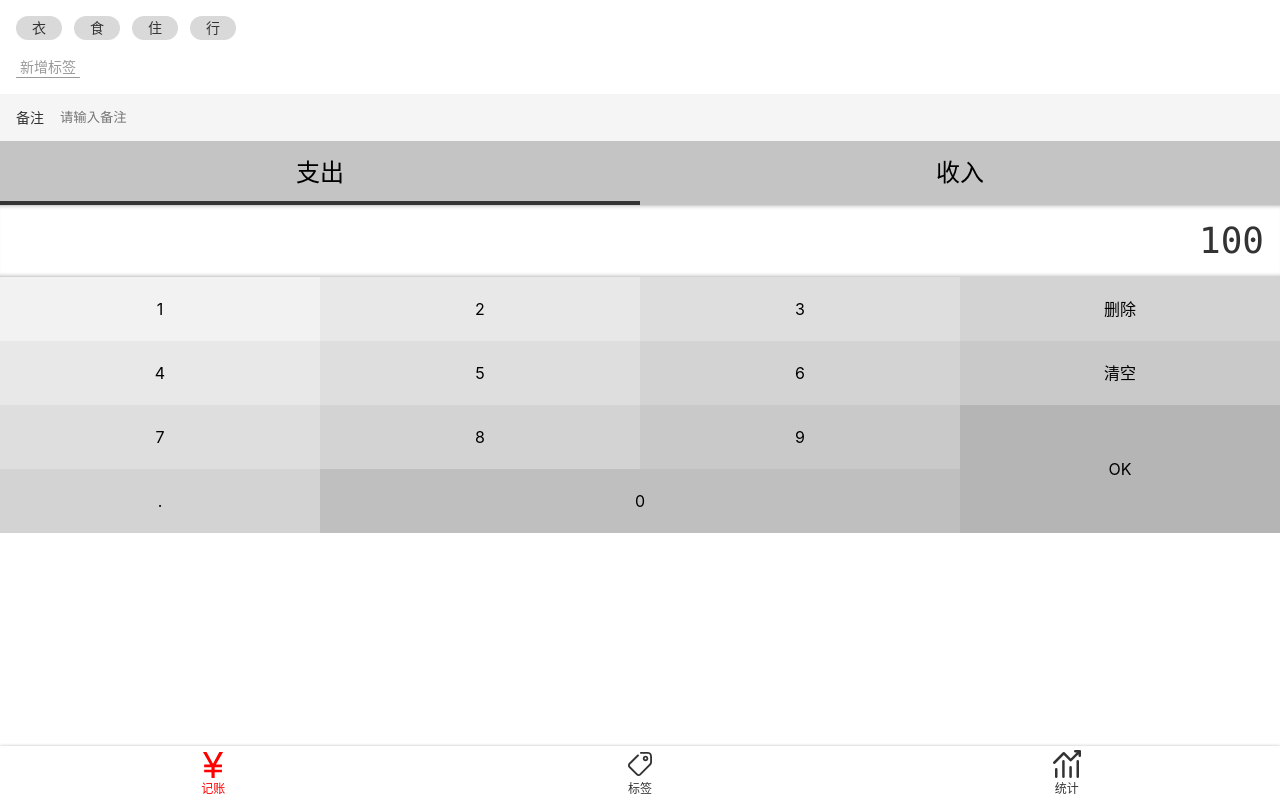
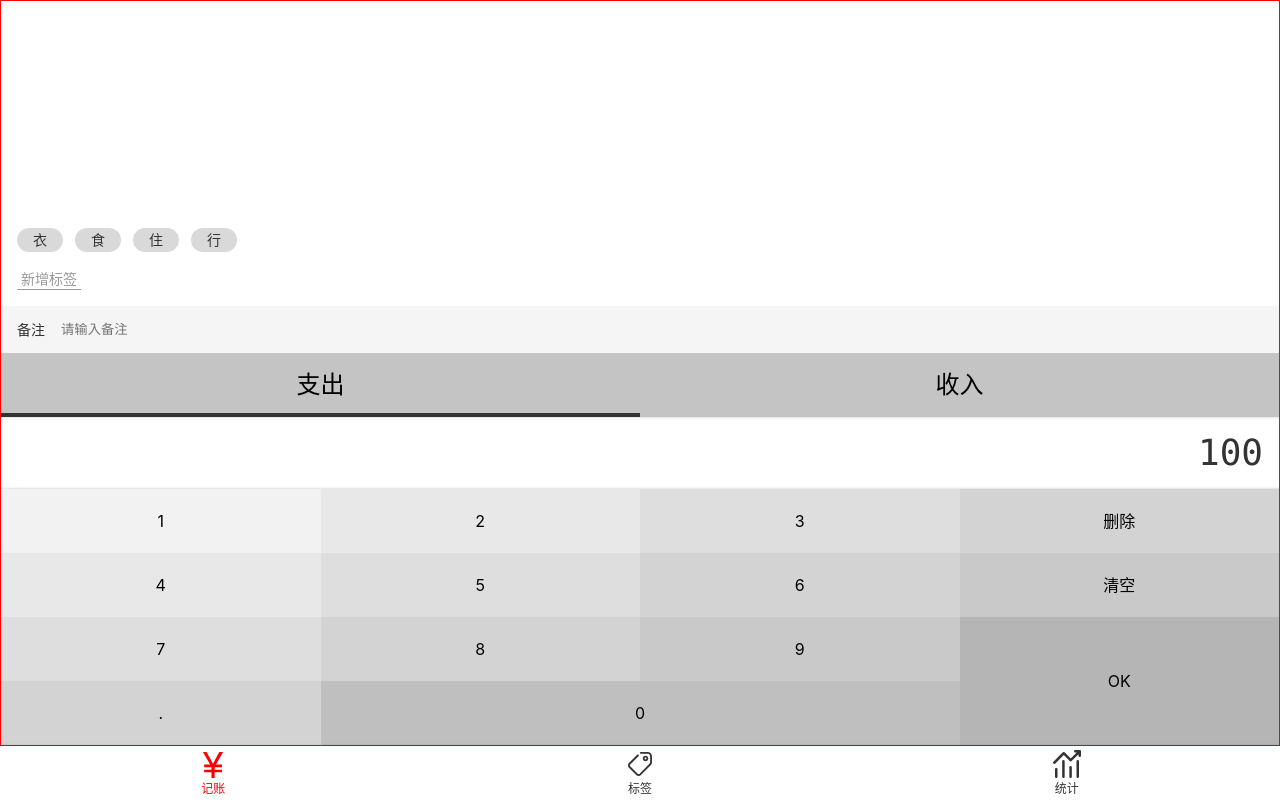
Before and after one commit to GeekyGuang/dobby-vue-code, a Vue app: page /#/money in a window 1280 px wide. Built offline with nearby package versions, Linux system fonts and the light colour scheme.

Commit message:
money css almost done

```diff
--- a/src/assets/style/helper.scss
+++ b/src/assets/style/helper.scss
@@ -13,11 +13,12 @@ $color-heightlight: #f00;
   }
 }
 
+$shadow-color: rgba(0, 0, 0, 0.25);
 %innerShadow {
-  box-shadow: inset 0 -5px 5px -5px fade-out(black, 0.6),
-  inset 0 5px 5px -5px fade-out(black, 0.6);
+  box-shadow: inset 0 -3px 3px -3px $shadow-color,
+              inset 0 3px 3px -3px $shadow-color;
 }
 
 %outerShadow {
-  box-shadow: 0 0 3px rgba(0, 0, 0, 0.25);
+  box-shadow: 0 0 3px $shadow-color;
 }
--- a/src/components/Layout.vue
+++ b/src/components/Layout.vue
@@ -1,6 +1,6 @@
 <template>
   <div class="nav-wrapper">
-    <div class="content">
+    <div class="content" :class="classPrefix && `${classPrefix}-content`">
       <slot />
     </div>
     <Nav />
@@ -9,7 +9,8 @@
 
 <script lang="ts">
 export default {
-name: "Layout"
+name: "Layout",
+  props: ['classPrefix']
 }
 </script>
 
--- a/src/views/Money.vue
+++ b/src/views/Money.vue
@@ -1,28 +1,5 @@
 <template>
-  <Layout>
-    <div class="tags">
-      <ul class="current">
-        <li>衣</li>
-        <li>食</li>
-        <li>住</li>
-        <li>行</li>
-      </ul>
-     <div class="new">
-       <button>新增标签</button>
-     </div>
-    </div>
-    <div>
-      <label class="notes">
-        <span class="name">备注</span>
-        <input type="text" placeholder="请输入备注">
-      </label>
-    </div>
-    <div>
-      <ul class="types">
-        <li class="selected">支出</li>
-        <li>收入</li>
-      </ul>
-    </div>
+  <Layout class-prefix="layout">
     <div class="numberPad">
       <div class="output">100</div>
       <div class="buttons">
@@ -42,6 +19,29 @@
         <button class="zero">0</button>
       </div>
     </div>
+    <div>
+      <ul class="types">
+        <li class="selected">支出</li>
+        <li>收入</li>
+      </ul>
+    </div>
+    <div>
+      <label class="notes">
+        <span class="name">备注</span>
+        <input type="text" placeholder="请输入备注">
+      </label>
+    </div>
+    <div class="tags">
+      <div class="new">
+        <button>新增标签</button>
+      </div>
+      <ul class="current">
+        <li>衣</li>
+        <li>食</li>
+        <li>住</li>
+        <li>行</li>
+      </ul>
+    </div>
   </Layout>
 </template>
 
@@ -51,6 +51,15 @@ export default {
 name: "Money",
 }
 </script>
+
+<style lang="scss">
+  .layout-content {
+    border: 1px solid red;
+    display: flex;
+    flex-direction: column-reverse;
+  }
+
+</style>
 
 <style lang="scss" scoped>
   @import "~@/assets/style/helper.scss";
@@ -151,8 +160,11 @@ name: "Money",
   .tags {
     font-size: 14px;
     padding: 16px;
+    display: flex;
+    flex-direction: column-reverse;
     > .current {
       display: flex;
+      flex-wrap: wrap;
       > li {
         background: #D9D9D9;
         $h: 24px;
@@ -161,6 +173,7 @@ name: "Money",
         border-radius: $h/2;
         margin-right: 12px;
         line-height: $h;
+        margin-top: 4px;
       }
     }
 
```
